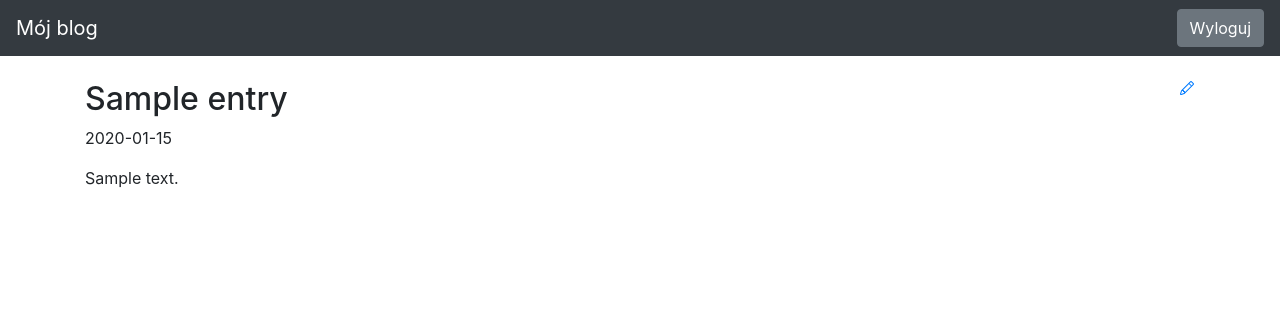
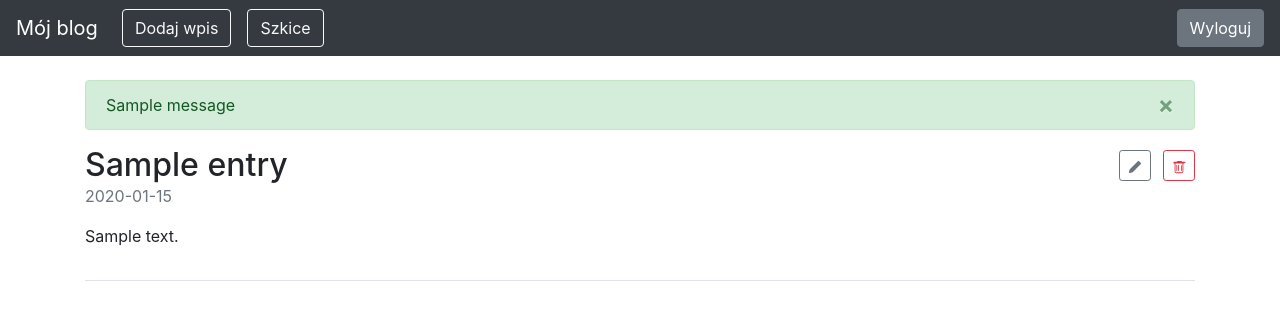
Before and after one commit to Amidaris/MyBlog, a Flask app: page / in a window 1280 px wide. Shown: the top 320 px of the page. Run offline with Flask 3, Linux system fonts and the light colour scheme; the visitor is signed in with stand-in values (Sample User, id 1); tables that the repository leaves empty hold one stand-in row (values such as "Sample post"); one stand-in notice (Sample message) is shown; some libraries are stand-ins or nearby versions.

Commit message:
Add delete functionality

```diff
--- a/app/routes.py
+++ b/app/routes.py
@@ -29,6 +29,8 @@ def create_or_edit_entry(entry_id):
     else:
         entry = None
 
+    mode = "edit" if entry else "create"
+
     form = EntryForm(obj=entry)
     errors = None
 
@@ -39,10 +41,11 @@ def create_or_edit_entry(entry_id):
                 db.session.add(entry)
             form.populate_obj(entry)
             db.session.commit()
+            flash("Wpis został zapisany.", "success")
         else:
             errors = form.errors
 
-    return render_template("entry_form.html", form=form, errors=errors)
+    return render_template("entry_form.html", form=form, errors=errors, mode=mode)
 
 
 @app.route("/login/", methods=['GET', 'POST'])
@@ -74,3 +77,13 @@ def logout():
 def list_drafts():
    drafts = Entry.query.filter_by(is_published=False).order_by(Entry.pub_date.desc())
    return render_template("drafts.html", drafts=drafts)
+
+
+@app.route("/delete-post/<int:entry_id>", methods=["POST"])
+@login_required
+def delete_entry(entry_id):
+    entry = Entry.query.filter_by(id=entry_id).first_or_404()
+    db.session.delete(entry)
+    db.session.commit()
+    flash("Wpis został usunięty.", "success")
+    return redirect(url_for('index'))
--- a/app/templates/base.html
+++ b/app/templates/base.html
@@ -23,6 +23,10 @@
 <body>
   <nav class="navbar navbar-expand-md navbar-dark bg-dark fixed-top">
     <a class="navbar-brand" href="/">Mój blog</a>
+    {% if session.logged_in %}
+    <a href="{{ url_for('create_or_edit_entry') }}" class="btn btn-outline-light mx-2">Dodaj wpis</a>
+    <a href="{{ url_for('list_drafts') }}" class="btn btn-outline-light mx-2">Szkice</a>
+    {% endif %}
     <button class="navbar-toggler" type="button" data-toggle="collapse" data-target="#navbarsExampleDefault"
       aria-controls="navbarsExampleDefault" aria-expanded="false" aria-label="Toggle navigation">
       <span class="navbar-toggler-icon"></span>
@@ -43,6 +47,19 @@
 
   <main role="main" class="container">
 
+    {% with messages = get_flashed_messages(with_categories=true) %}
+    {% if messages %}
+    {% for category, message in messages %}
+    <div class="alert alert-{{ category }} alert-dismissible fade show" role="alert">
+      {{ message }}
+      <button type="button" class="close" data-dismiss="alert" aria-label="Zamknij">
+        <span aria-hidden="true">&times;</span>
+      </button>
+    </div>
+    {% endfor %}
+    {% endif %}
+    {% endwith %}
+
     {% block content %}
     {% endblock %}
 
@@ -56,5 +73,6 @@
   <script src="https://stackpath.bootstrapcdn.com/bootstrap/4.5.0/js/bootstrap.min.js"
     integrity="sha384-OgVRvuATP1z7JjHLkuOU7Xw704+h835Lr+6QL9UvYjZE3Ipu6Tp75j7Bh/kR0JKI"
     crossorigin="anonymous"></script>
+</body>
 
 </html>
--- a/app/templates/homepage.html
+++ b/app/templates/homepage.html
@@ -3,23 +3,32 @@
 {% block content %}
 
 {% for post in all_posts %}
+<div class="mb-5 pb-3 border-bottom">
+  <div class="d-flex justify-content-between align-items-center">
+    <h2 class="mb-0">{{ post.title }}</h2>
+    {% if session.logged_in %}
+    <div>
+      <a href="{{ url_for('create_or_edit_entry', entry_id=post.id) }}" class="btn btn-sm btn-outline-secondary mr-2" title="Edytuj">
+        <svg class="bi bi-pencil" width="1em" height="1em" fill="currentColor" viewBox="0 0 16 16">
+          <path fill-rule="evenodd" d="M11.293 1.293a1 1 0 0 1 1.414 0l2 2a1 1 0 0 1 0 1.414l-9 9a1 1 0 0 1-.39.242l-3 1a1 1 0 0 1-1.266-1.265l1-3a1 1 0 0 1 .242-.391l9-9z"/>
+          <path fill-rule="evenodd" d="M12.146 6.354l-2.5-2.5.708-.708 2.5 2.5-.707.708z"/>
+        </svg>
+      </a>
+      <form action="{{ url_for('delete_entry', entry_id=post.id) }}" method="POST" style="display:inline;" onsubmit="return confirm('Czy na pewno chcesz usunąć ten wpis?');">
+        <button type="submit" class="btn btn-sm btn-outline-danger" title="Usuń">
+          <svg class="bi bi-trash" width="1em" height="1em" fill="currentColor" viewBox="0 0 16 16">
+            <path d="M5.5 5.5a.5.5 0 0 1 .5.5v6a.5.5 0 0 1-1 0v-6a.5.5 0 0 1 .5-.5zm2.5.5a.5.5 0 0 0-1 0v6a.5.5 0 0 0 1 0v-6zm3 .5a.5.5 0 0 1 .5-.5v6a.5.5 0 0 1-1 0v-6a.5.5 0 0 1 .5-.5z"/>
+            <path fill-rule="evenodd" d="M14.5 3a1 1 0 0 1-1 1H13v9a2 2 0 0 1-2 2H5a2 2 0 0 1-2-2V4h-.5a1 1 0 0 1 0-2h3a1 1 0 0 1 1-1h4a1 1 0 0 1 1 1h3a1 1 0 0 1 1 1zM4.118 4 4 4.059V13a1 1 0 0 0 1 1h6a1 1 0 0 0 1-1V4.059L11.882 4H4.118z"/>
+          </svg>
+        </button>
+      </form>
+    </div>
+    {% endif %}
+  </div>
 
-<div>
-   <div>
-       <h2 class="d-inline-block">{{ post.title }}</h2>
-       <a href="{{ url_for('create_or_edit_entry', entry_id=post.id) }}">
+  <p class="text-muted">{{ post.pub_date.strftime('%Y-%m-%d') }}</p>
+  <p>{{ post.body }}</p>
+</div>
+{% endfor %}
 
-       <svg class="bi bi-pencil float-right" width="1em" height="1em" viewBox="0 0 16 16" fill="currentColor" xmlns="http://www.w3.org/2000/svg">
-           <path fill-rule="evenodd" d="M11.293 1.293a1 1 0 0 1 1.414 0l2 2a1 1 0 0 1 0 1.414l-9 9a1 1 0 0 1-.39.242l-3 1a1 1 0 0 1-1.266-1.265l1-3a1 1 0 0 1 .242-.391l9-9zM12 2l2 2-9 9-3 1 1-3 9-9z"/>
-           <path fill-rule="evenodd" d="M12.146 6.354l-2.5-2.5.708-.708 2.5 2.5-.707.708zM3 10v.5a.5.5 0 0 0 .5.5H4v.5a.5.5 0 0 0 .5.5H5v.5a.5.5 0 0 0 .5.5H6v-1.5a.5.5 0 0 0-.5-.5H5v-.5a.5.5 0 0 0-.5-.5H3z"/>
-         </svg>
-       </a>
-   </div>
-   <p>{{ post.pub_date.strftime('%Y-%m-%d') }} </p>
-   <p>
-       {{ post.body}}
-   </p>
-</div>
-
-{% endfor %}
 {% endblock %}
```
Also changed, not shown: app/templates/drafts.html (+21 -7 lines), app/templates/entry_form.html (+22 -5 lines).
